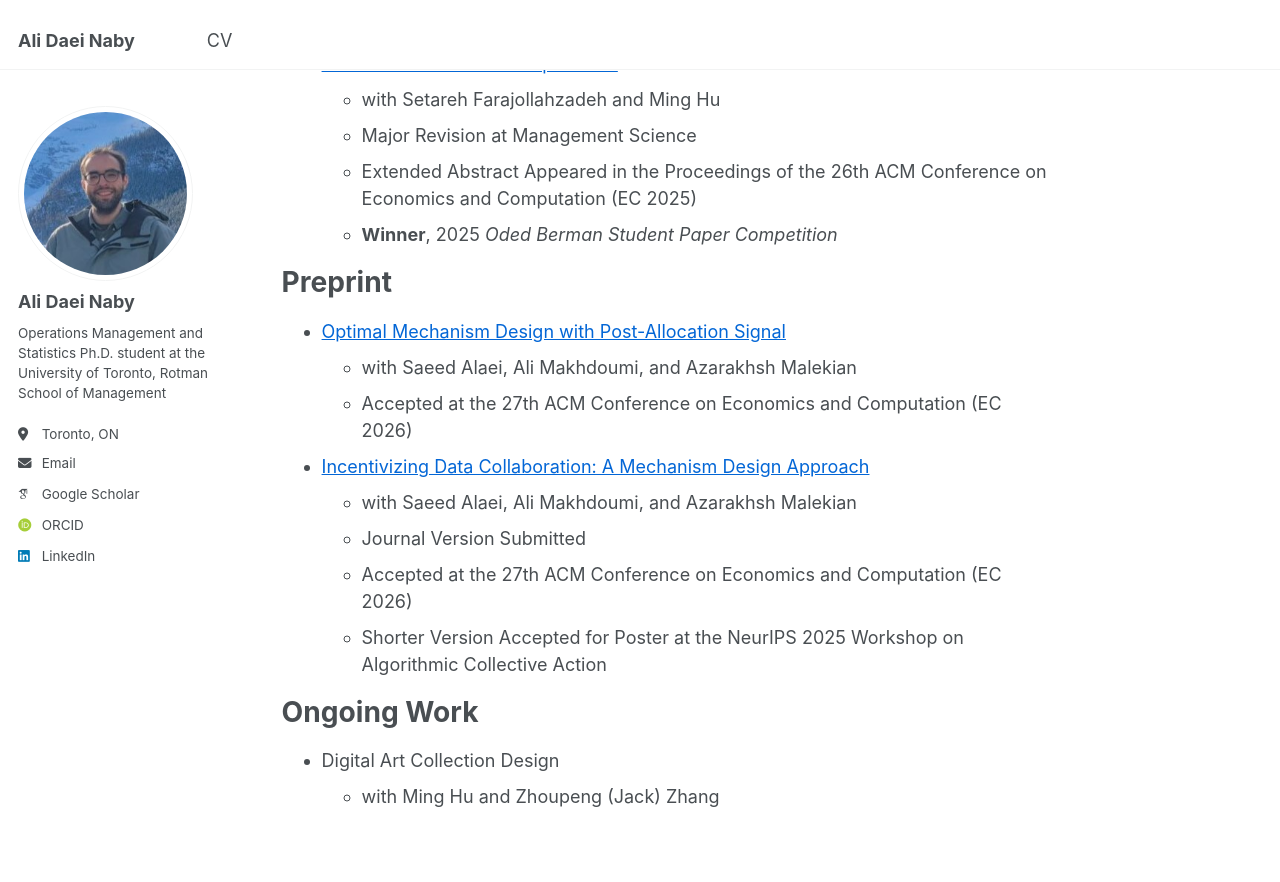
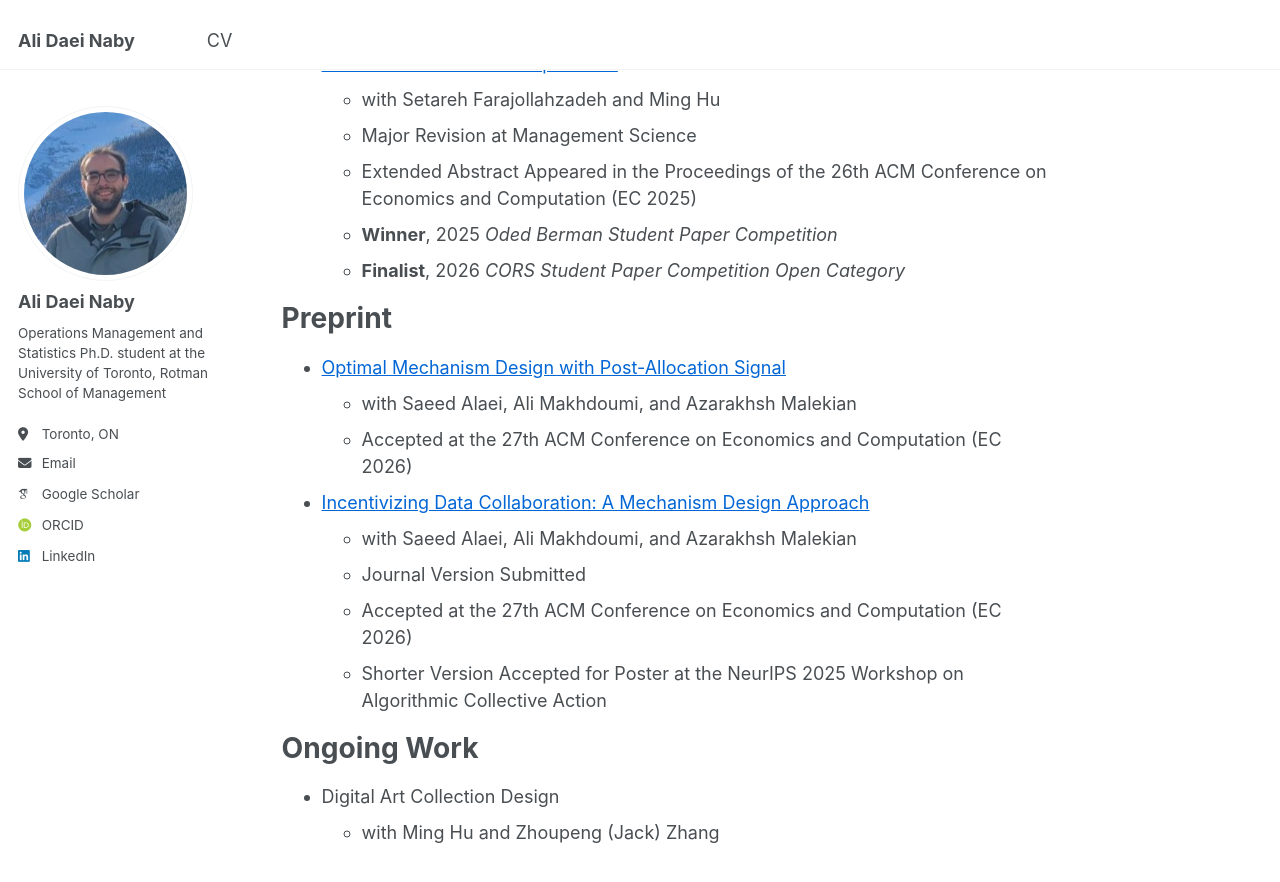
Before and after one commit to alidaeinaby/alidaeinaby.github.io, a Jekyll site: the page built from _pages/about.md, in a window 1280 px wide and 900 px high, scrolled down 1055 px. Shown: the top 882 px of the window. Built offline with Jekyll 4.4.1, drawn with Linux system fonts in a browser that asks for light colours; some web fonts are replaced.

Commit message:
Update about.md

```diff
--- a/_pages/about.md
+++ b/_pages/about.md
@@ -41,6 +41,7 @@ Publications
   - Major Revision at Management Science
   - Extended Abstract Appeared in the Proceedings of the 26th ACM Conference on Economics and Computation (EC 2025)
   - **Winner**, 2025 *Oded Berman Student Paper Competition*
+  - **Finalist**, 2026 *CORS Student Paper Competition Open Category*
 
 Preprint
 ======
```
